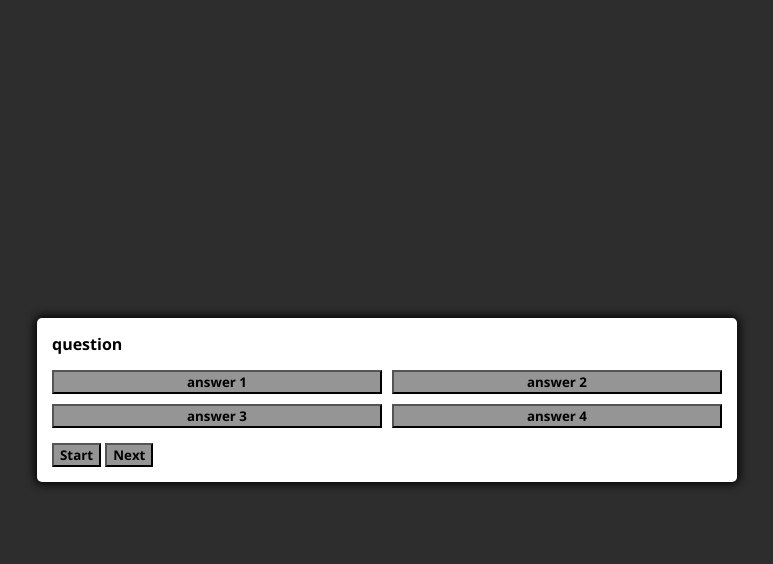
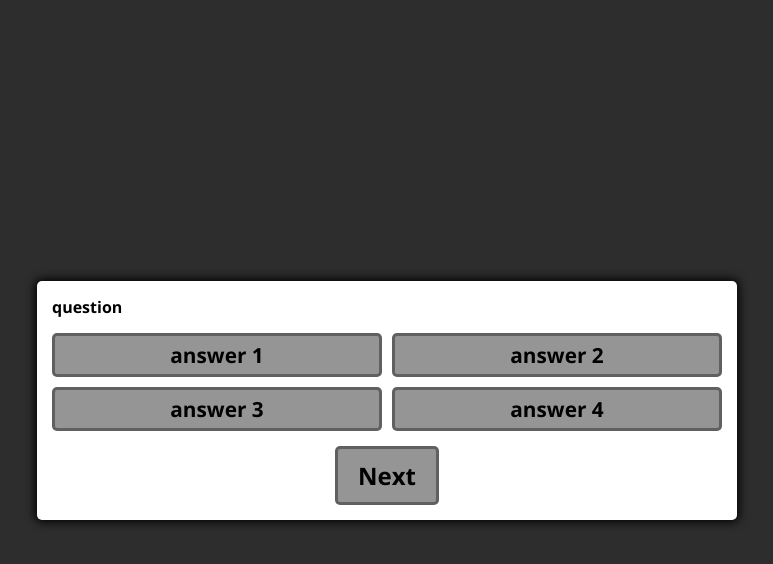
Before and after one commit to SeanOVery/code-quiz, a plain HTML site: page index.html in a window 1280 px wide. Both pictures are taken after a click on the button "Start". Shown: the whole page, without its empty margins (253-1026 px from the left). Drawn offline with nearby package versions, Linux system fonts and the light colour scheme.

Commit message:
some base js added, bit more css as well

```diff
--- a/assets/css/style.css
+++ b/assets/css/style.css
@@ -38,4 +38,28 @@ body {
 
 .btn {
     background-color: var(--btn-color);
+    border: 3px solid var(--btn-color);
+    border-radius: 5px;
+    padding: 5px 10px;
+    font-size: 1.3rem;
+    outline: none;
 }
+
+.btn:hover {
+    border-color: black;
+}
+
+#start-btn, #next-btn {
+    font-size: 1.5rem;
+    padding: 10px 20px;
+}
+
+.controls {
+    display: flex;
+    justify-content: center;
+    align-items: center;
+}
+
+.hide {
+    display: none;
+}
--- a/index.html
+++ b/index.html
@@ -11,7 +11,7 @@
 </head>
 <body>
     <main class="quiz-container">
-        <div class="question-container">
+        <div id="question-container" class="question-container hide">
             <div id="question">question</div>
             <div id="answer-btns" class="btn-layout">
                 <button class="btn">answer 1</button>
@@ -22,7 +22,7 @@
         </div>
         <div class="controls">
             <button id="start-btn" class="btn">Start</button>
-            <button id="next-btn" class="btn">Next</button>
+            <button id="next-btn" class="btn hide">Next</button>
         </div>
     </main>
 </body>
--- a/main.js
+++ b/main.js
@@ -0,0 +1,39 @@
+const startBtn = document.querySelector('#start-btn'),
+      questionContainerEl = document.querySelector('#question-container'),
+      nextBtn = document.querySelector('#next-btn');
+      questions = [
+          {
+              question: `console.log(typeof '22') will log what in the console?`,
+              answers: [
+                  {answer: 'number', correct: true},
+                  {answer: 'string', correct: false},
+                  {answer: 'boolean', correct: false},
+                  {answer: 'undefined', correct: false}
+              ]
+          }
+      ];
+let   shuffleQuestions,
+      QuestionsIndex
+function startQuiz() {
+    startBtn.classList.add('hide');
+    questionContainerEl.classList.remove('hide');
+    nextBtn.classList.remove('hide');
+    shuffleQuestions = randomArray(questions);
+    QuestionsIndex = 0
+}
+
+function nextQuestion() {
+
+}
+
+function randomArray(array) {
+    for (let i = array.length-1; i > 0; i--) {
+        let j = Math.floor(Math.random() * (i + 1));
+        let t = array[i];
+        array[i] = array[j];
+        array[j] = t;
+    }
+}
+
+
+startBtn.addEventListener('click', startQuiz);
```
